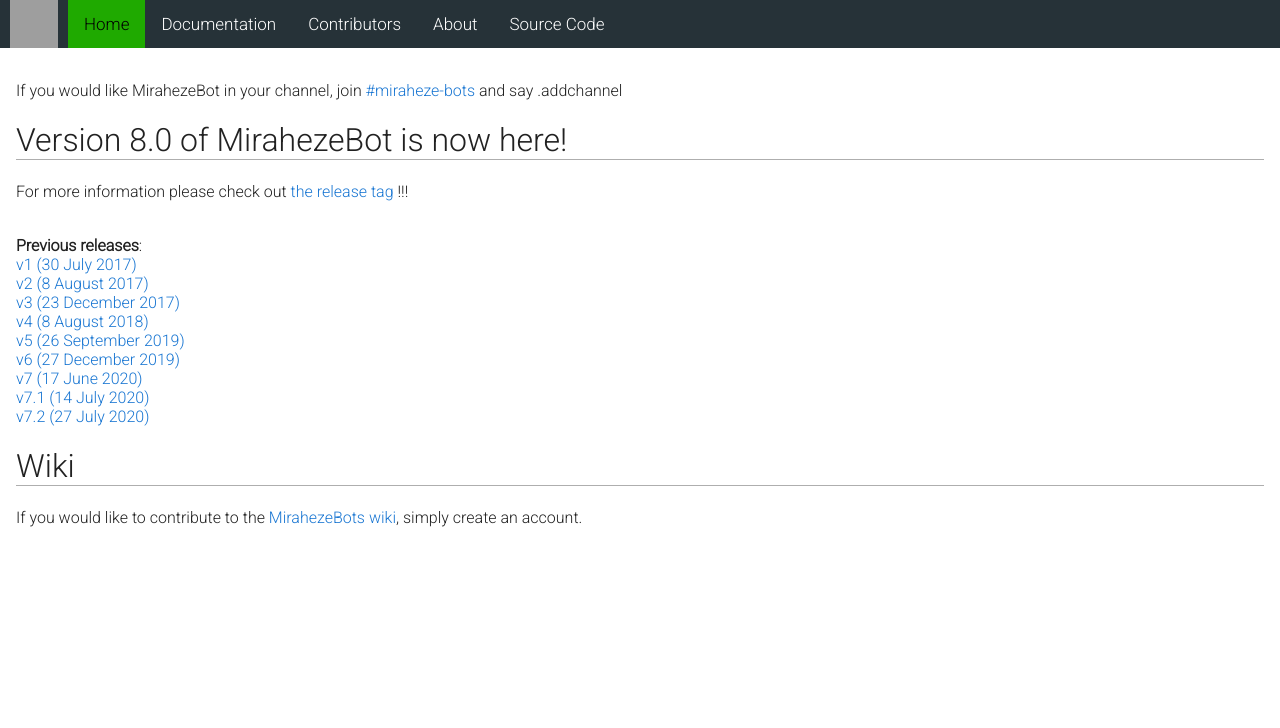
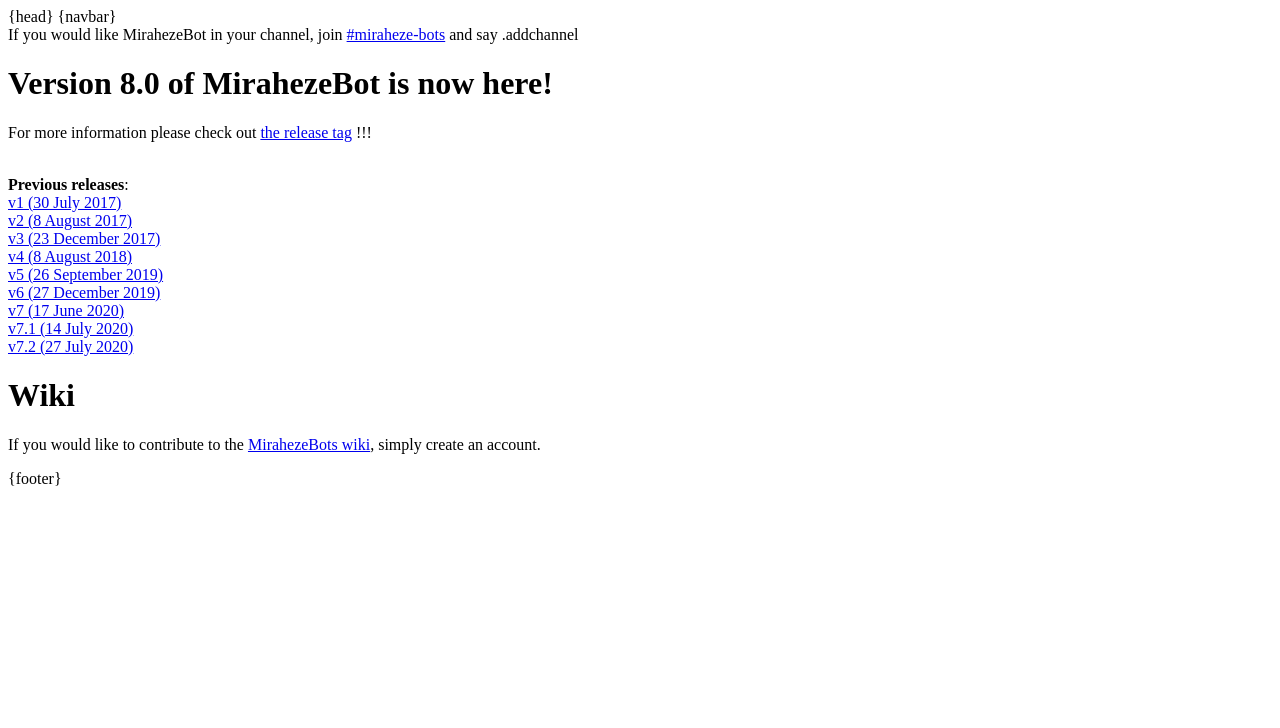
Before and after one commit to Universal-Omega/mirahezebots.org, a Python web app: template templates/index.html in a window 1280 px wide. Shown: the top 728 px of the page. Run offline with Jinja, Linux system fonts and the light colour scheme; the template is opened without the code that fills it, so the values that code supplies are empty; grey boxes are pictures that could not be loaded.

Commit message:
Update index.html

```diff
--- a/templates/index.html
+++ b/templates/index.html
@@ -1,38 +1,8 @@
 <!DOCTYPE html>
 <html lang="en">
-    <head>
-        <title>Home - MirahezeBot</title>
-        <meta charset="UTF-8">
-        <meta name="google-site-verification" content="bFUQvWVzz0Snh7crVKn9V1y9i3guu4l1SoM3gVqijso" />
-        <meta name="description" content="Official website of the MirahezeBot Sopel IRC custom modules.">
-        <meta name="viewport" content="width=device-width, initial-scale=1.0">
-        <link rel="canonical" href="https://bots.miraheze.wiki">
-        <link href="https://fonts.googleapis.com/css2?family=Roboto:wght@100;300" rel="stylesheet" type="text/css">
-        <link href="https://fonts.googleapis.com/css2?family=Roboto+Mono" rel="stylesheet" type="text/css">
-        <link rel="stylesheet" href="css/common.css?v=6">
-        <link rel="stylesheet" href="Font-Awesome/css/all.css?v=2">
-        <script>
-            function myFunction() {
-                var x = document.getElementById("nav");
-                if (x.className === "topnav") {
-                    x.className += " responsive";
-                } else {
-                    x.className = "topnav";
-                }
-            }
-        </script>
-    </head>
+    {head}
     <body>
-        <div class="topnav" id="nav">
-            <img src="logo.png" alt="MirahezeBot Logo" width="48" height="48" style="float:left;vertical-align:middle;margin:0px 10px">
-            <a class="active" href="index.html">Home</a>
-            <a href="documentation.html">Documentation</a>
-            <a href="contribs.html">Contributors</a>
-            <a href="about.html">About</a>
-            <a href="https://bots.miraheze.org/wiki/Source_Code">Source Code</a>
-            <a href="javascript:void(0);" class="icon" onclick="myFunction()">
-            <em class="fa fa-bars"></em></a>
-        </div>
+        {navbar}
         <br/>
         <div class="content">
             If you would like MirahezeBot in your channel, join <a href="irc://chat.freenode.net/#miraheze-bots">#miraheze-bots</a> and say .addchannel <br/>
```
